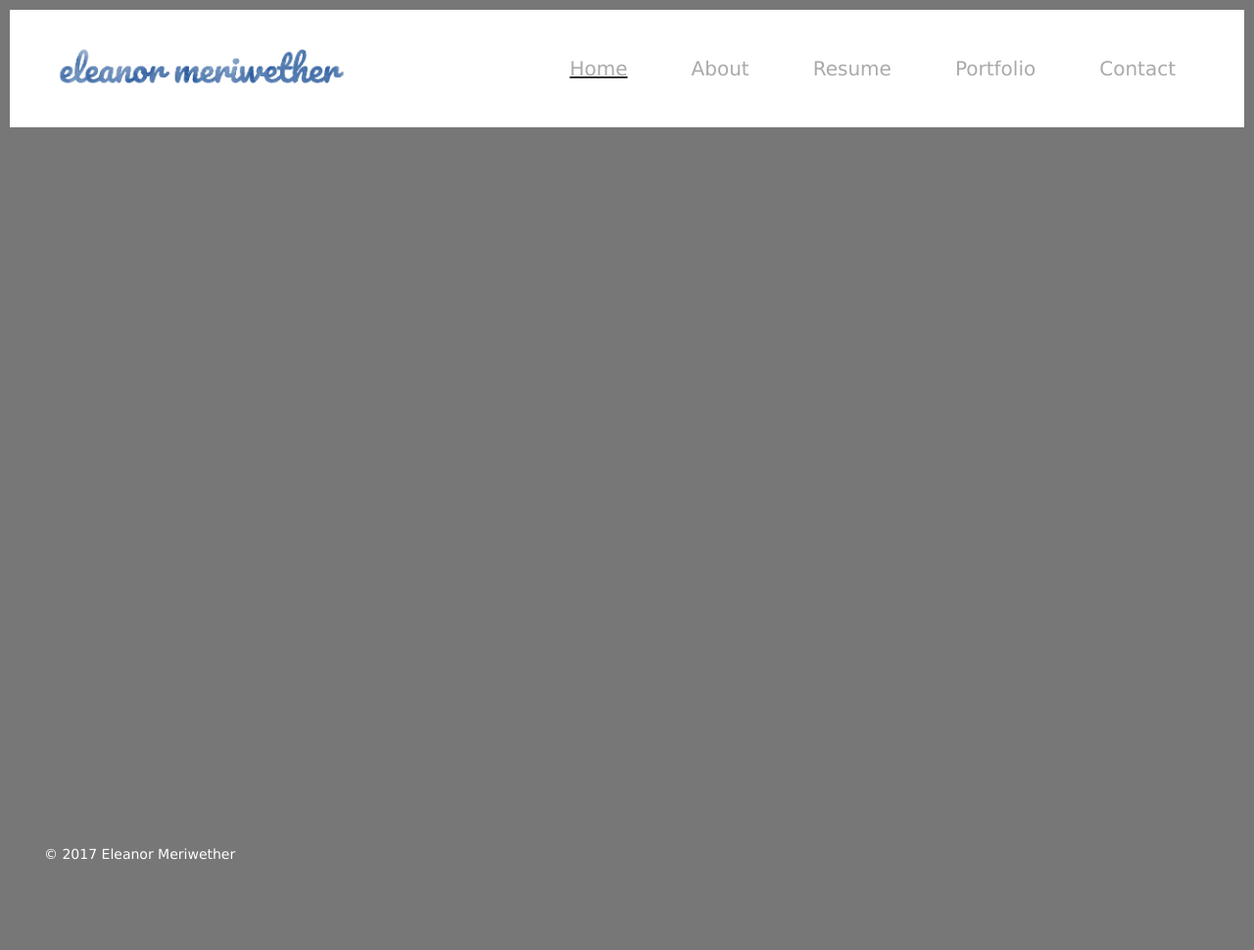
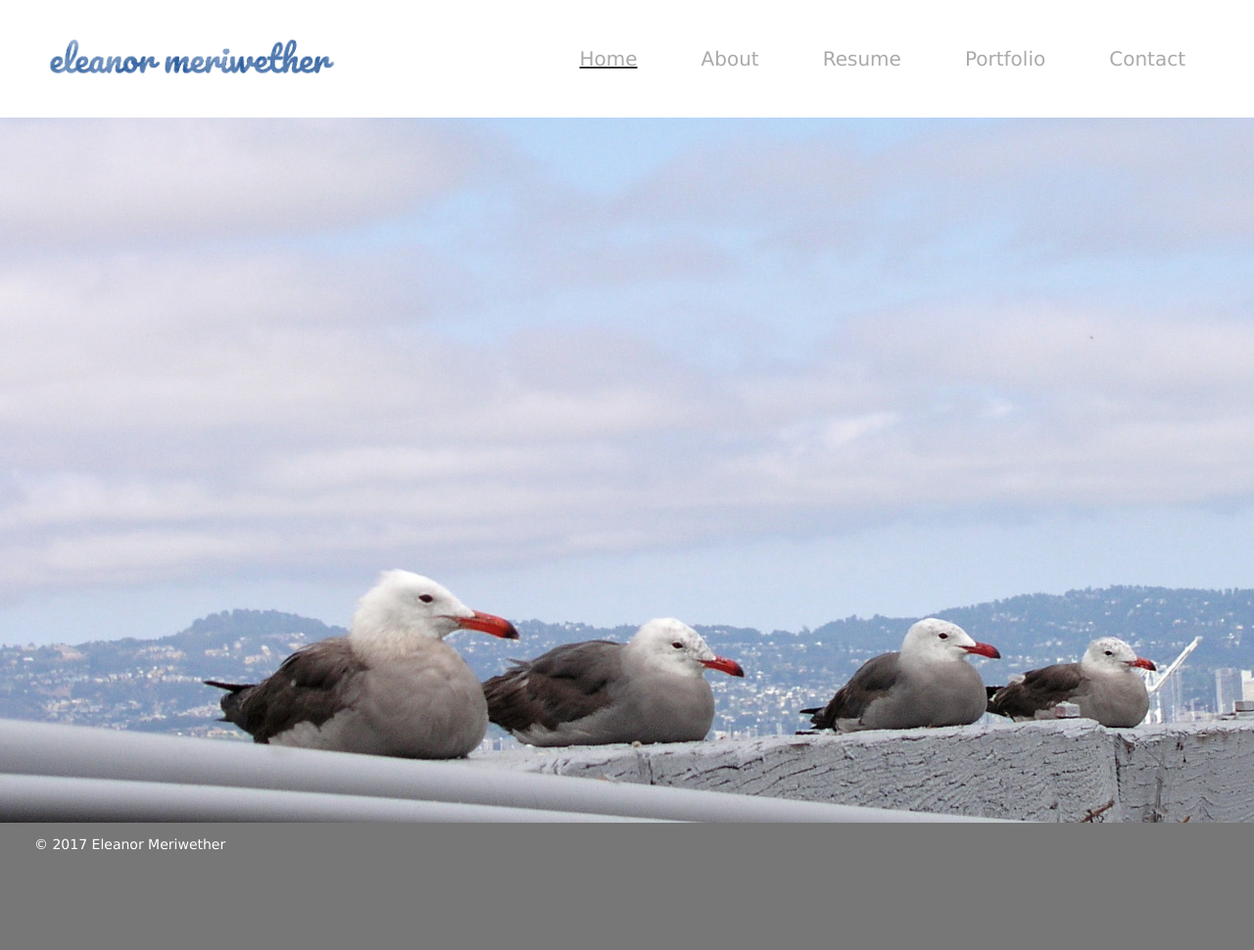
Before and after one commit to emeriwether/emeriwether.github.io, a Jekyll site: the page built from index.html, in a window 1280 px wide. Shown: the whole page at 98% size. Built offline with Jekyll 4.4.1, drawn with Linux system fonts in a browser that asks for light colours; nearby versions of some CDN libraries.

Commit message:
structure

```diff
--- a/css/styles.css
+++ b/css/styles.css
@@ -12,7 +12,6 @@ body, html {
 }
 
 body {
-    padding: 10px;
     padding-bottom: 60px;
 }
 
@@ -37,9 +36,8 @@ HOME PAGE
 #home_bg {
     width: 100%;
     position: absolute;
-    top: 0;
+    top: -10;
     left: 0;
-    z-index: -1;
 }
 
 
```
